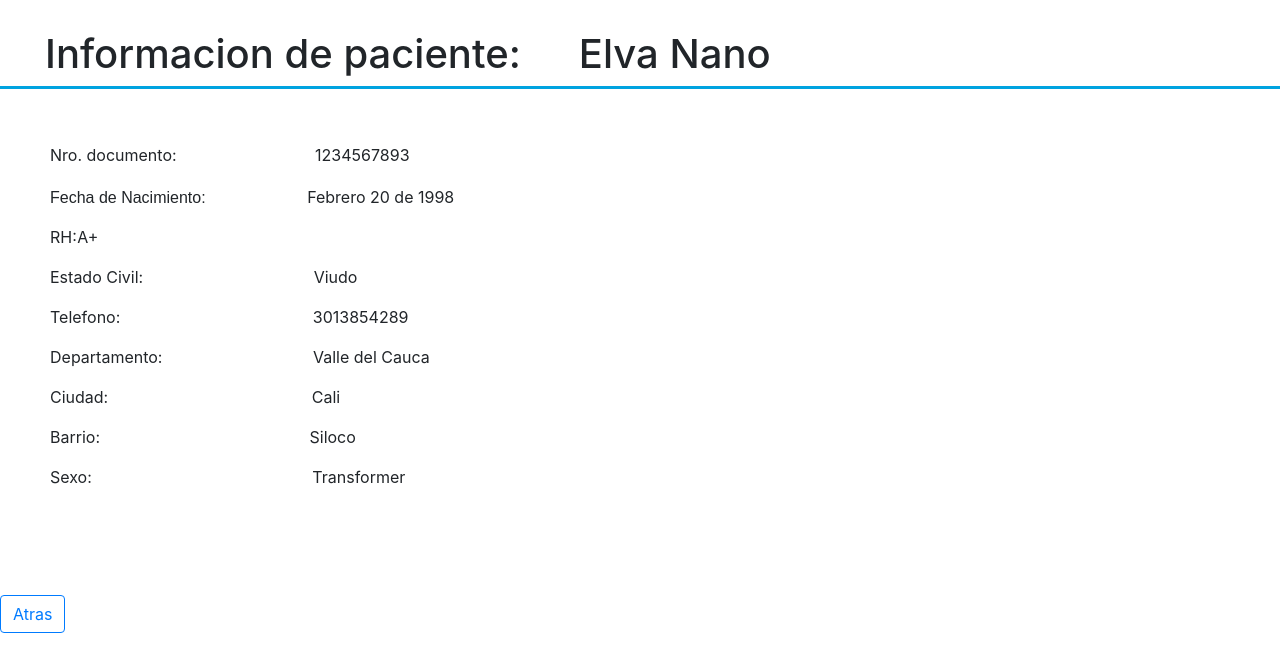
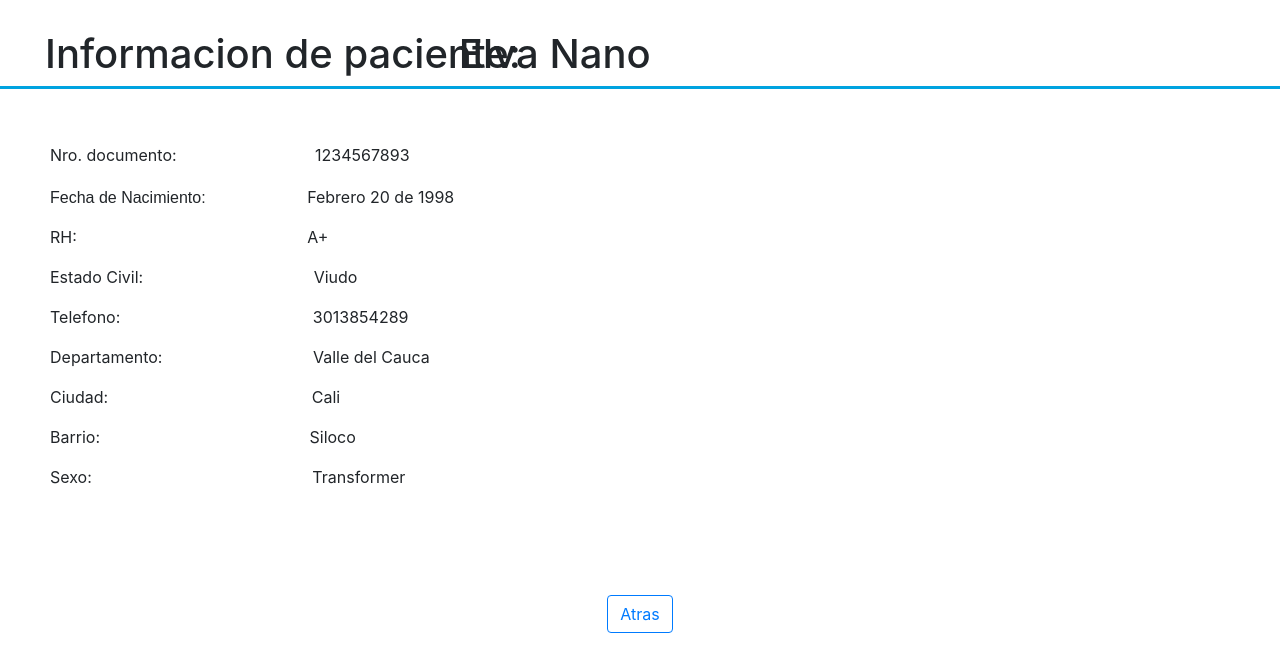
Before and after one commit to icaldasr/GranEscala_grupoA, a Flask app: template templates/buscar.html in a window 1280 px wide. Shown: the top 672 px of the page. Run offline with Flask 2, Linux system fonts and the light colour scheme; the template is opened without the code that fills it, so the values that code supplies are empty; some libraries are stand-ins or nearby versions.

Commit message:
update
se añadio cosas a los dos css

```diff
--- a/static/styles/main.css
+++ b/static/styles/main.css
@@ -89,6 +89,13 @@ div{
   margin-left: 0px;
 }
 
+.quitarespacioizqbuscar{
+  margin-left: -120px;
+}
+
+.wrapper {
+    text-align: center;
+}
 
 .espacio-bot1-tabla{
   margin-left: 430px;
--- a/static/styles/registrar.css
+++ b/static/styles/registrar.css
@@ -106,3 +106,8 @@
 	position: relative;
 	left: 150px;
 }
+
+.espaciorh{
+	position: relative;
+	left: 230px;
+}
```
